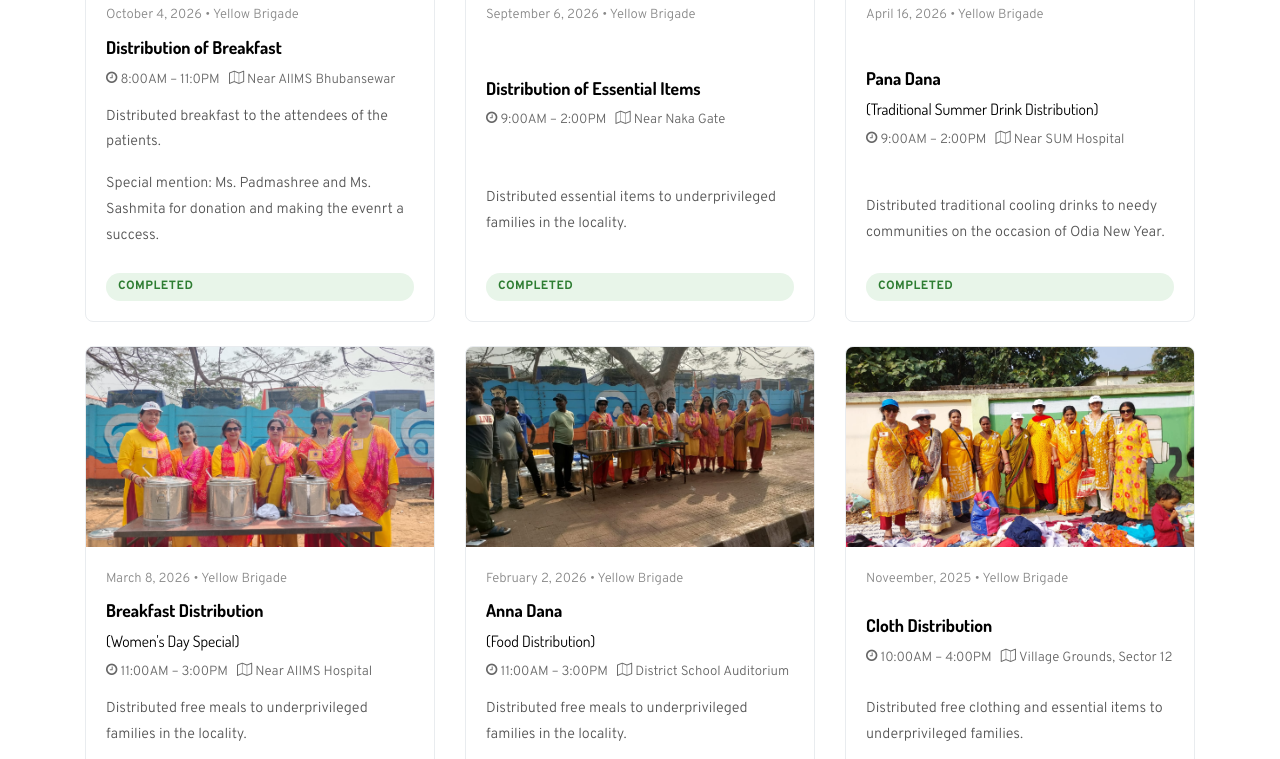
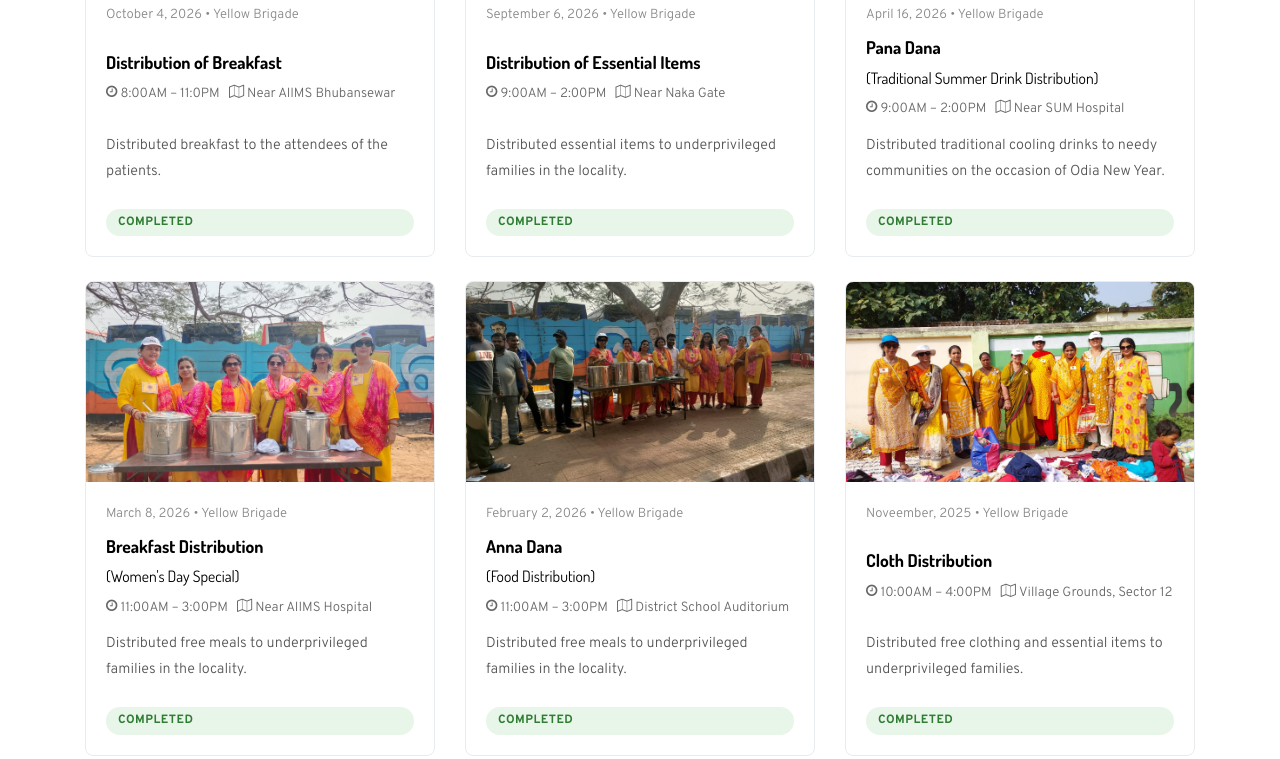
Before and after one commit to akshit1905/Website, a plain HTML site: page index.html in a window 1280 px wide. Shown: the part 3136-3895 px from the top of the page. Drawn offline with Linux system fonts and the light colour scheme; files whose address does not match are found by name.

Commit message:
special_mention

```diff
--- a/index.html
+++ b/index.html
@@ -606,7 +606,6 @@
               <h3> Distribution of Breakfast</h3>
               <p class="time-loc"><i class="icon-clock-o"></i> 8:00AM – 11:0PM &nbsp; <i class="icon-map-o"></i> Near AIIMS Bhubansewar</p>
               <p>Distributed breakfast to the attendees of the patients.</p>
-              <p>Special mention: Ms. Padmashree and Ms. Sashmita for donation and making the evenrt a success.</p>
               <span class="event-badge event-badge-done">Completed</span>
             </div>
           </div>
```
